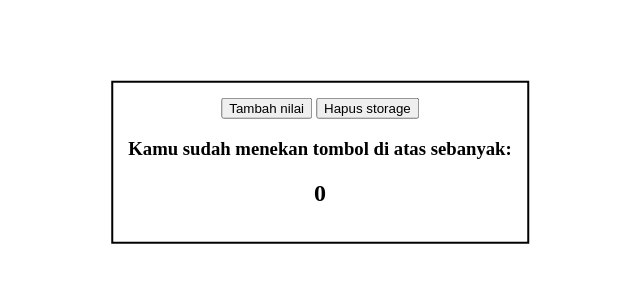
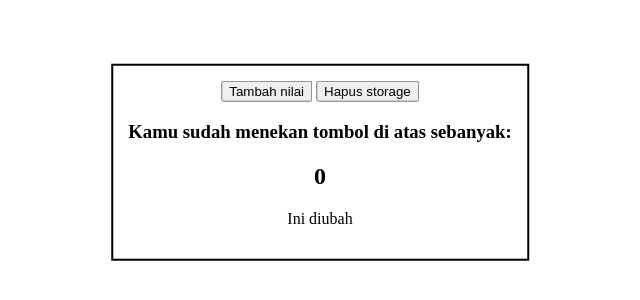
Before and after one commit to aldo2d/belajargit, a plain HTML site: page index.html in a window 1280 px wide. Shown: the part 238-538 px from the top of the page, without its empty margins (320-960 px from the left). Drawn offline with Linux system fonts and the light colour scheme.

Commit message:
menambahkan paragraf

```diff
--- a/index.html
+++ b/index.html
@@ -24,6 +24,7 @@
   <button id="clear">Hapus storage</button>
   <h3>Kamu sudah menekan tombol di atas sebanyak:</h3>
   <h2 id="count">0</h2>
+  <p>Ini diubah</p>
 </div>
 
 <script>
```
